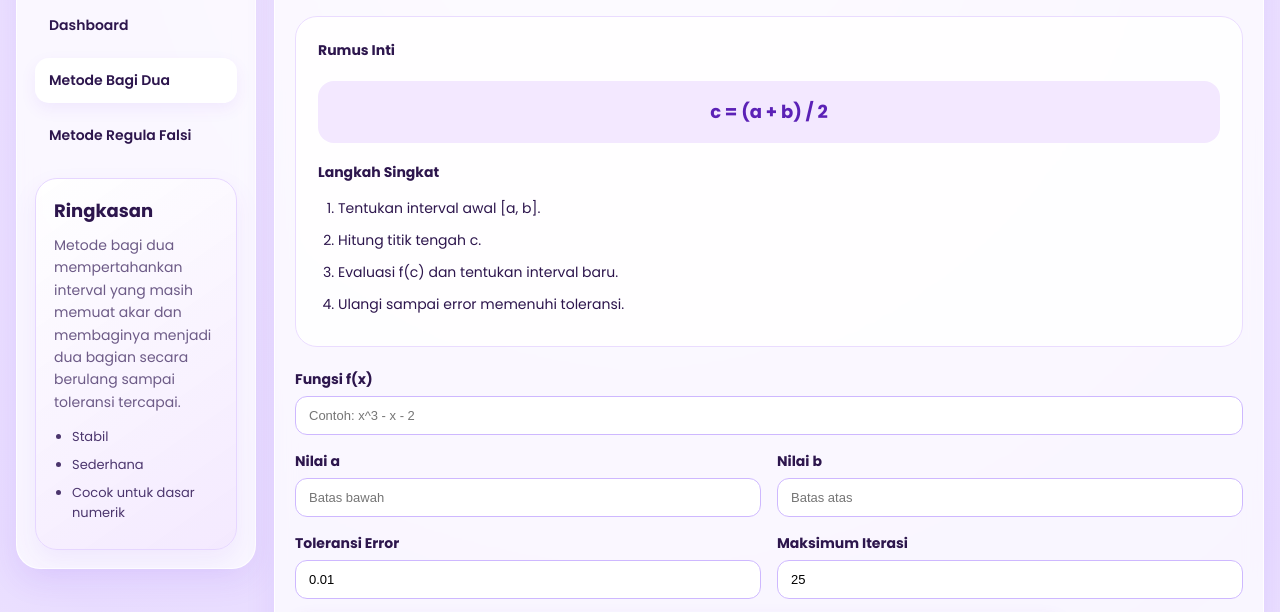
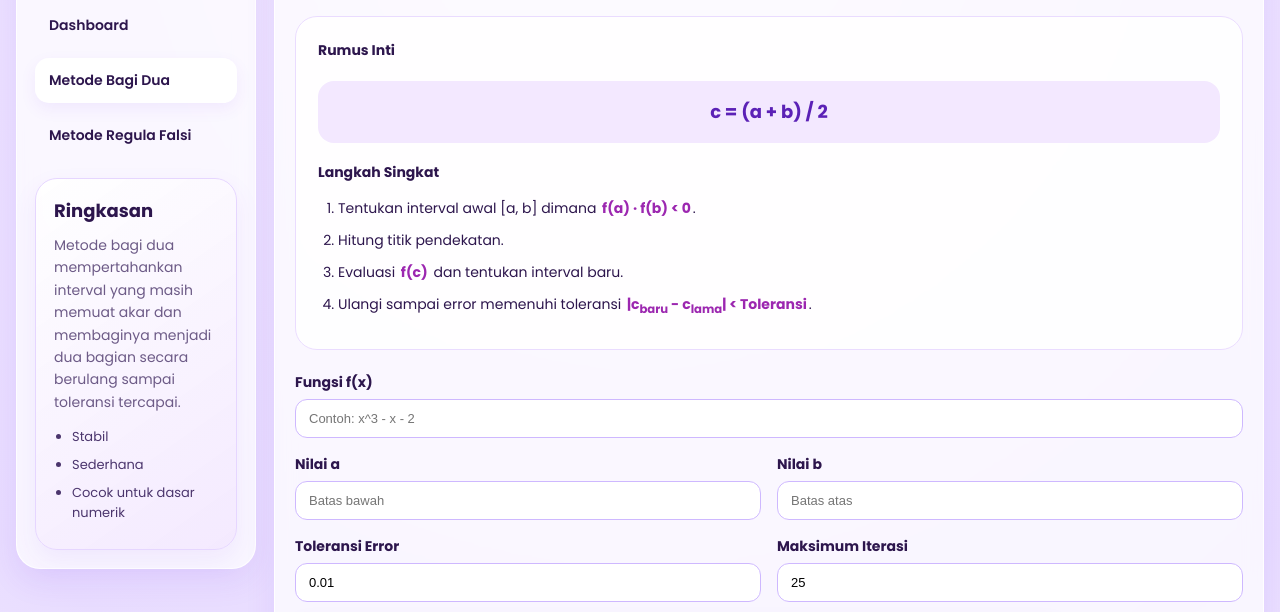
Before and after one commit to Rocky3235/kalkulator-metode-numerik, a website: page public/bisection.html in a window 1280 px wide. Shown: the part 137-749 px from the top of the page. Drawn offline with Linux system fonts and the light colour scheme.

```diff
--- a/public/bisection.html
+++ b/public/bisection.html
@@ -52,11 +52,13 @@
             <h4>Rumus Inti</h4>
             <div class="formula-box">c = (a + b) / 2</div>
             <h4>Langkah Singkat</h4>
-            <ol>
-              <li>Tentukan interval awal [a, b].</li>
-              <li>Hitung titik tengah c.</li>
-              <li>Evaluasi f(c) dan tentukan interval baru.</li>
-              <li>Ulangi sampai error memenuhi toleransi.</li>
+            <ol class="steps-list">
+              <li>Tentukan interval awal [a, b] dimana <code>f(a) &middot; f(b) &lt; 0</code>.</li>
+              <li>Hitung titik pendekatan.</li>
+              <li>Evaluasi <code>f(c)</code> dan tentukan interval baru.</li>
+              <li>Ulangi sampai error memenuhi toleransi
+                <code>|c<sub>baru</sub> - c<sub>lama</sub>| &lt; Toleransi</code>.
+              </li>
             </ol>
           </div>
         </section>
--- a/public/style.css
+++ b/public/style.css
@@ -751,3 +751,20 @@
 .result-table tbody tr.row-ok:hover td {
     background: #e3fcec !important;
 }
+
+code {
+    font-family: inherit;
+    font-weight: 700;
+    color: #9c27b0;
+    padding: 0 2px;
+}
+
+.formula {
+    display: block;
+    margin: 12px 0;
+    text-align: center;
+    font-size: 1.1em;
+    color: #7b1fa2;
+    border-bottom: 2px solid #e1bee7;
+    padding-bottom: 8px;
+}
```
Also changed, not shown: public/regula-falsi.html (+7 -5 lines).
